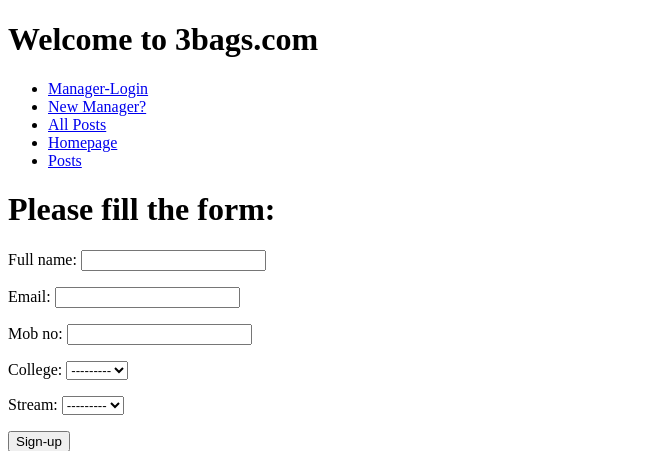
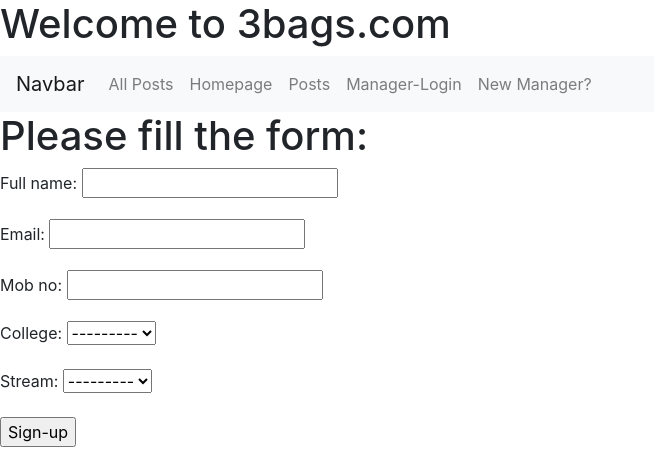
Before and after one commit to TechieZee/ThreeBags, a Django app: page / in a window 1280 px wide. Shown: the top 451 px of the page, without its empty margins (0-654 px from the left). Run offline with Django 3.2, Linux system fonts and the light colour scheme; some libraries are stand-ins or nearby versions.

Commit message:
Created new navbar on top
linked to bootstrap ccn

created new navbar based on bootstrap

any template file that extends to this repo will inherit this navbar

```diff
--- a/templates/base.html
+++ b/templates/base.html
@@ -2,55 +2,53 @@
 <html>
 <head>
 	<title>{%block title%}{%endblock%}</title>
+	<link rel="stylesheet" href="https://stackpath.bootstrapcdn.com/bootstrap/4.3.1/css/bootstrap.min.css" integrity="sha384-ggOyR0iXCbMQv3Xipma34MD+dH/1fQ784/j6cY/iJTQUOhcWr7x9JvoRxT2MZw1T" crossorigin="anonymous">
+
 </head>
 <body>
 
 
 <h1>Welcome to 3bags.com</h1>
-<nav>
 
-	<ul>
+<nav class="navbar navbar-expand-lg navbar-light bg-light">
+  <a class="navbar-brand" href="#">Navbar</a>
+  <button class="navbar-toggler" type="button" data-toggle="collapse" data-target="#navbarNav" aria-controls="navbarNav" aria-expanded="false" aria-label="Toggle navigation">
+    <span class="navbar-toggler-icon"></span>
+  </button>
+  <div class="collapse navbar-collapse" id="navbarNav">
+    <ul class="navbar-nav">
+	    <li class="nav-item">
+        <a class="nav-link" href="{% url 'posts_app:posts_list' %}">All Posts</a>
+      </li>
+
+	    <li class="nav-item">
+        <a class="nav-link" href="{% url 'home_signup' %}">Homepage</a>
+      </li>
+
+	    <li class="nav-item">
+        <a class="nav-link" href="{% url 'posts_app:posts_list' %}">Posts</a>
+      </li>
 
 	    {%if request.user.is_authenticated %}
-
-		<li>
-			<a href="{% url 'profiles_app:logout' %}">Logout</a>
+      <li class="nav-item active">
+        <a class="nav-link" href="{% url 'profiles_app:logout' %}">Logout</a>
       </li>
-
-		<li>
-			<a href="{% url 'profiles_app:managers_home' %}">Managers Dashboard</a>
+      <li class="nav-item">
+        <a class="nav-link"href="{% url 'profiles_app:managers_home' %}">Managers Dashboard</a>
       </li>
-
 	    {%else%}
-
-		<li>
-			<a href="{% url 'profiles_app:login' %}">Manager-Login</a>
+      <li class="nav-item">
+        <a class="nav-link" href="{% url 'profiles_app:login' %}">Manager-Login</a>
       </li>
-
-		<li>
-			<a href="{% url 'profiles_app:register' %}">New Manager?</a>
+      <li class="nav-item">
+        <a class="nav-link" href="{% url 'profiles_app:register' %}">New Manager?</a>
       </li>
-
 	    {%endif%}
-
-		<li>
-			<a href="{% url 'posts_app:posts_list' %}">All Posts</a>
-		</li>
-
-		<li>
-			<a href="{% url 'home_signup' %}">Homepage</a>
-		</li>
-
-		<li>
-			<a href="{% url 'posts_app:posts_list' %}">Posts</a>
-		</li>
 
 
     </ul>
-
-
+  </div>
 </nav>
-
 
 
 
```
Lines whose indentation alone changed are shown as unchanged.
